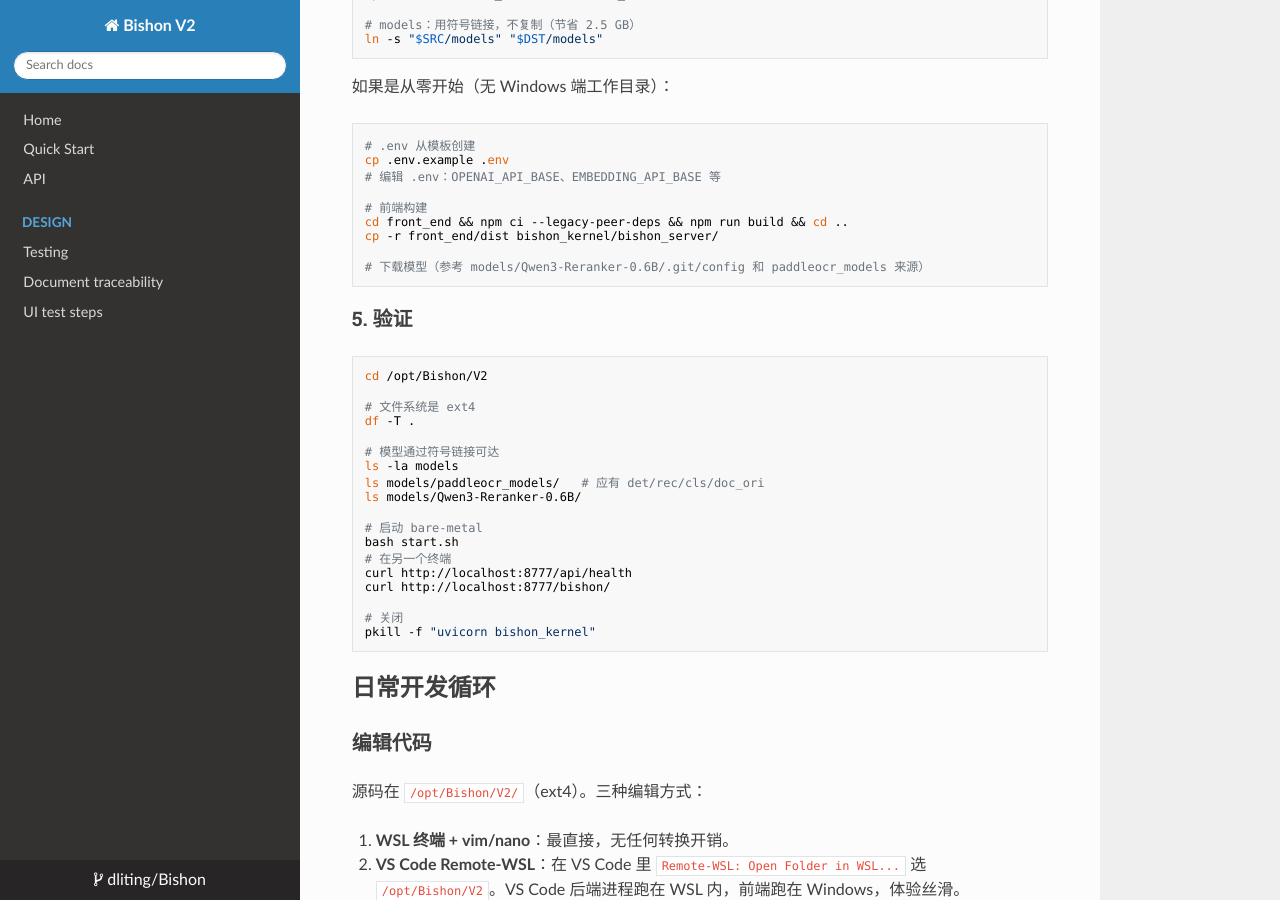
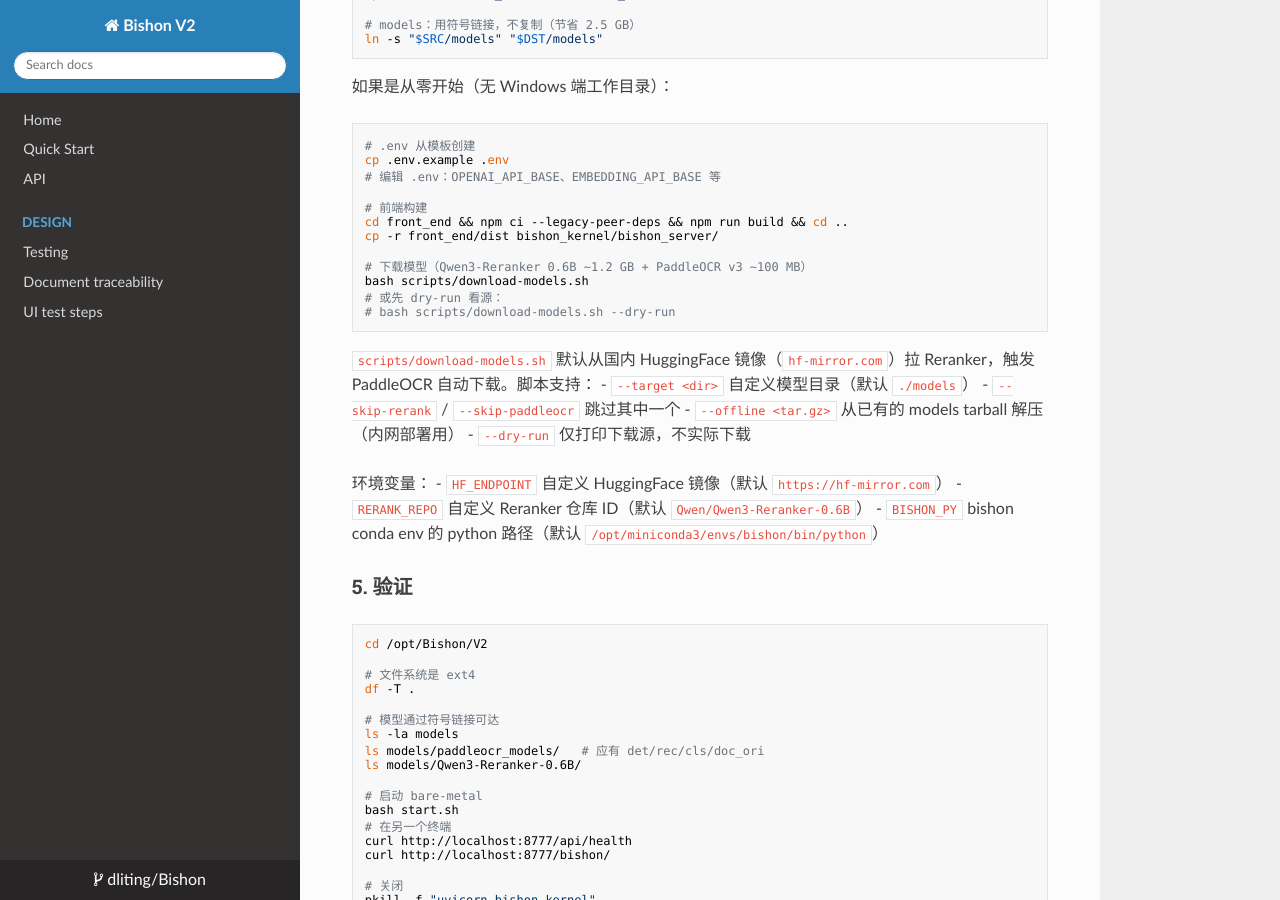
Before and after one commit to dliting/Bishon, an MkDocs documentation site: the page built from docs/dev-environment.md, in a window 1280 px wide and 900 px high, scrolled down 2285 px. Built offline with MkDocs 1.6.1, drawn with Linux system fonts in a browser that asks for light colours; nearby versions of some CDN libraries.

Commit message:
feat: scripts/download-models.sh + docs for new-dev / new-deploy onboarding
Resolves the "how do new contributors get the 2.5 GB of model weights
that are gitignored" gap. Option B (download script + docs) was chosen
over Option A (Git LFS sub-repo) for simplicity.

scripts/download-models.sh:
- Downloads Qwen3-Reranker-0.6B from hf-mirror.com (HuggingFace China
  mirror, default; overridable via HF_ENDPOINT env).
- Triggers PaddleOCR v3 model auto-download via the bishon conda env.
- Flags: --target, --dry-run, --offline <tar>, --skip-rerank,
  --skip-paddleocr.
- Idempotent: skips Reranker if dir already populated (no re-download
  on subsequent runs — important for bandwidth control).
- Validates results at the end (model.safetensors size, paddleocr
  subdirs >= 4).

Docs:
- README.md Quick Start: new step 5 "Download model weights".
- docs/dev-environment.md "从零搭建" section: documents the script and
  its flags / env vars.
- docs/deployment.md "前置条件": clarifies that deploy hosts don't
  need to download directly; the dev-side make-release.sh bundles
  models, or operators can run download-models.sh on the dev machine.

Verified: bash -n clean; --dry-run prints correct URLs without fetching;
validation detects existing models via the symlink to models-shared/.

Co-Authored-By: Claude Opus 4.7 <noreply@anthropic.com>

````diff
--- a/docs/dev-environment.md
+++ b/docs/dev-environment.md
@@ -113,8 +113,22 @@ cp .env.example .env
 cd front_end && npm ci --legacy-peer-deps && npm run build && cd ..
 cp -r front_end/dist bishon_kernel/bishon_server/
 
-# 下载模型（参考 models/Qwen3-Reranker-0.6B/.git/config 和 paddleocr_models 来源）
+# 下载模型（Qwen3-Reranker 0.6B ~1.2 GB + PaddleOCR v3 ~100 MB）
+bash scripts/download-models.sh
+# 或先 dry-run 看源：
+# bash scripts/download-models.sh --dry-run
 ```
+
+`scripts/download-models.sh` 默认从国内 HuggingFace 镜像（`hf-mirror.com`）拉 Reranker，触发 PaddleOCR 自动下载。脚本支持：
+- `--target <dir>` 自定义模型目录（默认 `./models`）
+- `--skip-rerank` / `--skip-paddleocr` 跳过其中一个
+- `--offline <tar.gz>` 从已有的 models tarball 解压（内网部署用）
+- `--dry-run` 仅打印下载源，不实际下载
+
+环境变量：
+- `HF_ENDPOINT` 自定义 HuggingFace 镜像（默认 `https://hf-mirror.com`）
+- `RERANK_REPO` 自定义 Reranker 仓库 ID（默认 `Qwen/Qwen3-Reranker-0.6B`）
+- `BISHON_PY` bishon conda env 的 python 路径（默认 `/opt/miniconda3/envs/bishon/bin/python`）
 
 ### 5. 验证
 
````
Also changed, not shown: README.md (+6 -1 lines), docs/deployment.md (+4 -0 lines), 1 other file.
